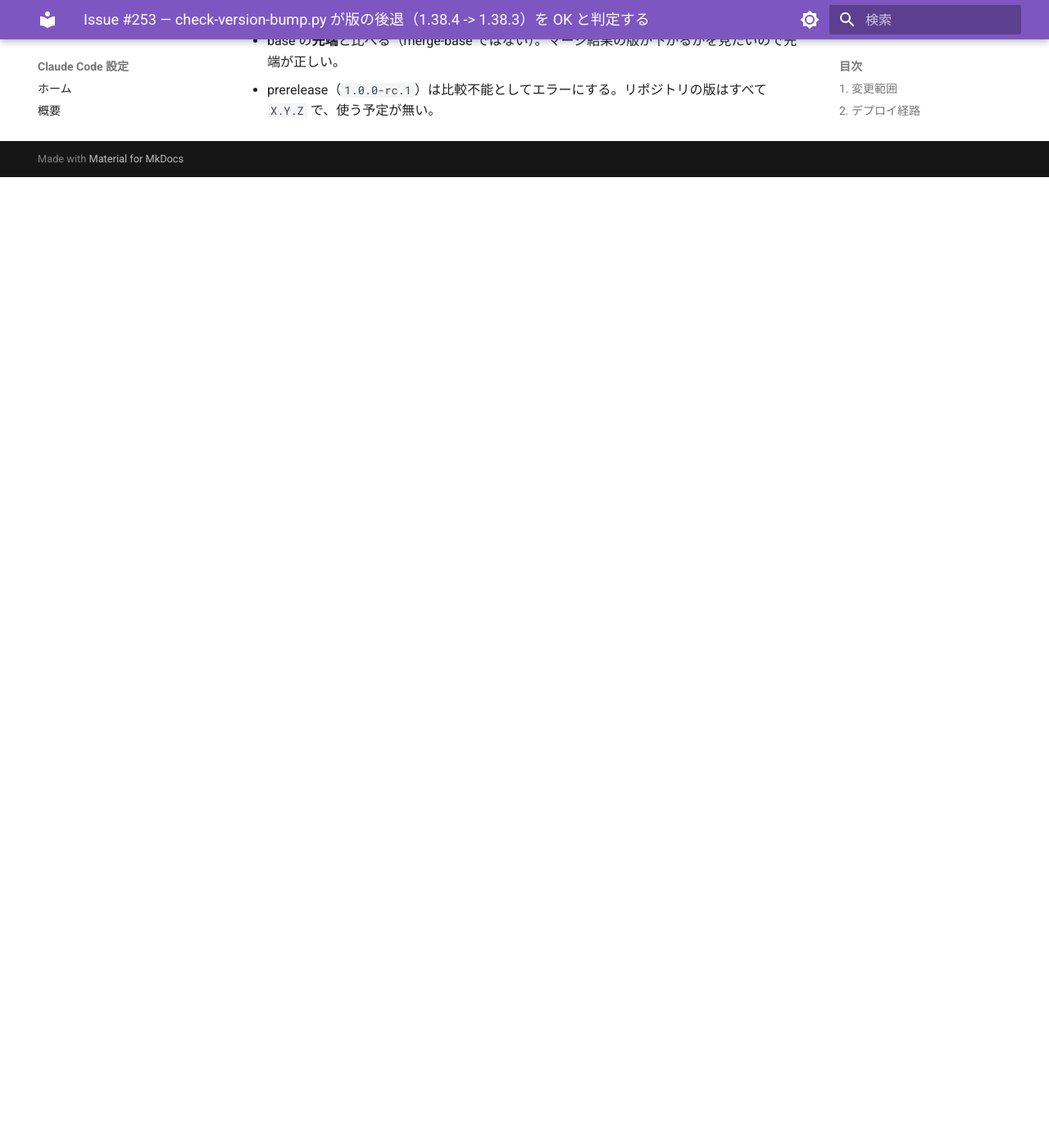
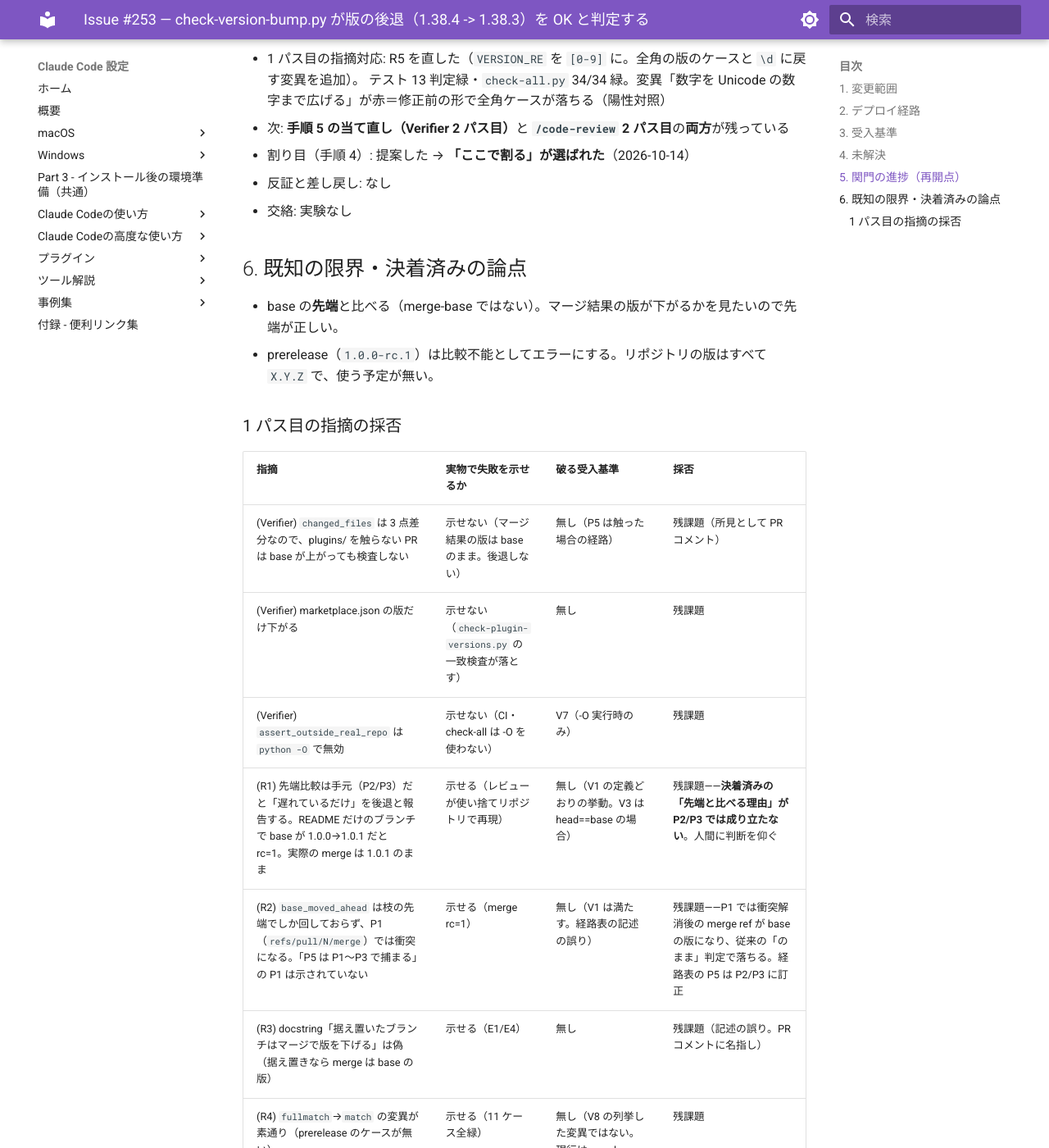
Before and after one commit to hdknr/claude-code-setup, an MkDocs documentation site: the page built from docs/plans/issue-253.md, in a window 1280 px wide and 1400 px high, scrolled down 2935 px. Shown: the whole window at 82% size. Built offline with MkDocs 1.6.1 and Material for MkDocs 9.7.7, drawn with Linux system fonts in a browser that asks for light colours; before the commit the page ends 3151 px from its top, so only the background shows below that; some of the changed text lies outside the part shown.

Commit message:
fix(scripts): check-version-bump.py の版の形を ASCII の数字に限る
\d は全角の「１」にも当たり、int() も通すので、X.Y.Z でない版が比較できてしまう（#253 の 1 パス目 R5）。
全角の版のケースと、\d に戻す変異をテストに足した。計画ファイルに 1 パス目の採否を記録。

Refs #253

Co-Authored-By: Claude Opus 5.5 <noreply@anthropic.com>

```diff
--- a/docs/plans/issue-253.md
+++ b/docs/plans/issue-253.md
@@ -50,7 +50,7 @@
 | P2 手元の `check-all.py`（`--base origin/main`） | 同じスクリプトを呼ぶ |
 | P3 直接 `python3 scripts/check-version-bump.py <ref>` | 同上 |
 | P4 ブランチが plugin.json を下げた（自分で書き換えた） | P1〜P3。plugin.json が diff に入るので対象になる |
-| P5 ブランチは据え置き・他の PR が base を先に上げた（本件。#252） | base の**先端**と比べるので P1〜P3 で捕まる |
+| P5 ブランチは据え置き・他の PR が base を先に上げた（本件。#252） | base の**先端**と比べるので P2/P3 で捕まる（**P1 では merge が衝突するか base の版になり、従来の「のまま」判定が担う**——1 パス目 R2 で訂正） |
 | P6 main への push（CI はこのステップを回さない） | **守らない**（既存の線引き。PR を経ずに main へ入れない規約が前提） |
 
 **V1×V5 の交点**: 新規プラグインは base に版が無いので比較しない（後退という概念が無い）。
@@ -71,7 +71,13 @@
   `/Users/hdknr/Projects/hdknr/claude-code-setup/.claude/worktrees/issue-253` ／ 起点 `6331379` ／
   base 参照 `origin/main`（解決した SHA `63313790e6781d3e70b3cf042dd30c4e0203853b`）
 - 実装: `b670f94`。`check-all.py` 34/34 緑。修正前の本体に当てると後退 3 ケース・比較不能 3 ケースが rc=0（本件を再現）
-- 関門: 未着手（次は手順 5 の Verifier 1 パス目と `/code-review` 1 パス目）
+- 関門: 2026-10-14 再開（引数 `25` は打ち間違い。人間に確認して #253 と決めた）。肯定的な確認: ブランチ一致・HEAD `5895c5c`（`b670f94` の上）・base は祖先。
+  - Verifier 1 パス目（`dev-loop:dev-loop-verifier`・sonnet）: **反証 0 件**・所見 3 件（下の 6 の表）。
+    修正前の本体で 6 ケース rc=0 を独立に再現（主張を判別）。親でもテストを再実行して緑（11 判定）
+  - `/code-review` 1 パス目（high）: **指摘 9 件**（下の表）。直す 1 件（R5・V4）、残課題 8 件
+  - 1 パス目の指摘対応: R5 を直した（`VERSION_RE` を `[0-9]` に。全角の版のケースと `\d` に戻す変異を追加）。
+    テスト 13 判定緑・`check-all.py` 34/34 緑。変異「数字を Unicode の数字まで広げる」が赤＝修正前の形で全角ケースが落ちる（陽性対照）
+  - 次: **手順 5 の当て直し（Verifier 2 パス目）**と **`/code-review` 2 パス目**の**両方**が残っている
 - 割り目（手順 4）: 提案した → **「ここで割る」が選ばれた**（2026-10-14）
 - 反証と差し戻し: なし
 - 交絡: 実験なし
@@ -80,3 +86,21 @@
 
 - base の**先端**と比べる（merge-base ではない）。マージ結果の版が下がるかを見たいので先端が正しい。
 - prerelease（`1.0.0-rc.1`）は比較不能としてエラーにする。リポジトリの版はすべて `X.Y.Z` で、使う予定が無い。
+
+### 1 パス目の指摘の採否
+
+| 指摘 | 実物で失敗を示せるか | 破る受入基準 | 採否 |
+| --- | --- | --- | --- |
+| (Verifier) `changed_files` は 3 点差分なので、plugins/ を触らない PR は base が上がっても検査しない | 示せない（マージ結果の版は base のまま。後退しない） | 無し（P5 は触った場合の経路） | 残課題（所見として PR コメント） |
+| (Verifier) marketplace.json の版だけ下がる | 示せない（`check-plugin-versions.py` の一致検査が落とす） | 無し | 残課題 |
+| (Verifier) `assert_outside_real_repo` は `python -O` で無効 | 示せない（CI・check-all は -O を使わない） | V7（-O 実行時のみ） | 残課題 |
+| (R1) 先端比較は手元（P2/P3）だと「遅れているだけ」を後退と報告する。README だけのブランチで base が 1.0.0→1.0.1 だと rc=1。実際の merge は 1.0.1 のまま | 示せる（レビューが使い捨てリポジトリで再現） | 無し（V1 の定義どおりの挙動。V3 は head==base の場合） | 残課題——**決着済みの「先端と比べる理由」が P2/P3 では成り立たない**。人間に判断を仰ぐ |
+| (R2) `base_moved_ahead` は枝の先端でしか回しておらず、P1（`refs/pull/N/merge`）では衝突になる。「P5 は P1〜P3 で捕まる」の P1 は示されていない | 示せる（merge rc=1） | 無し（V1 は満たす。経路表の記述の誤り） | 残課題——P1 では衝突解消後の merge ref が base の版になり、従来の「のまま」判定で落ちる。経路表の P5 は P2/P3 に訂正 |
+| (R3) docstring「据え置いたブランチはマージで版を下げる」は偽（据え置きなら merge は base の版） | 示せる（E1/E4） | 無し | 残課題（記述の誤り。PR コメントに名指し） |
+| (R4) `fullmatch`→`match` の変異が素通り（prerelease のケースが無い） | 示せる（11 ケース全緑） | 無し（V8 の列挙した変異ではない。現行は prerelease を拒否している） | 残課題 |
+| (R5) `\d` が全角数字を受ける（`１.0.1` が OK） | 示せる（親でも `re.fullmatch` で確認） | **V4** | **直す**（済） |
+| (R5b) 先頭ゼロ `01.0.1` を受ける | 示せる | 無し（V4 は「数字 3 つ」で満たす） | 残課題 |
+| (R6) 両側が同じ番号に上げると「のまま」と出て紛らわしい | 示せる | 無し（V3 どおりエラー） | 残課題 |
+| (R7) テストが `GIT_DIR` 等の環境変数を素通しする | 示せない | V7（設計上の隙間） | 残課題 |
+| (R8) 変異の採点がクラッシュも「殺した」と数える | 示せない（意図したケースでも殺している） | 無し | 残課題 |
+| (R9) 自分で下げた場合も「base の先端を取り込み」と案内する | 示せる | 無し | 残課題 |
```
Also changed, not shown: 2 other files.
